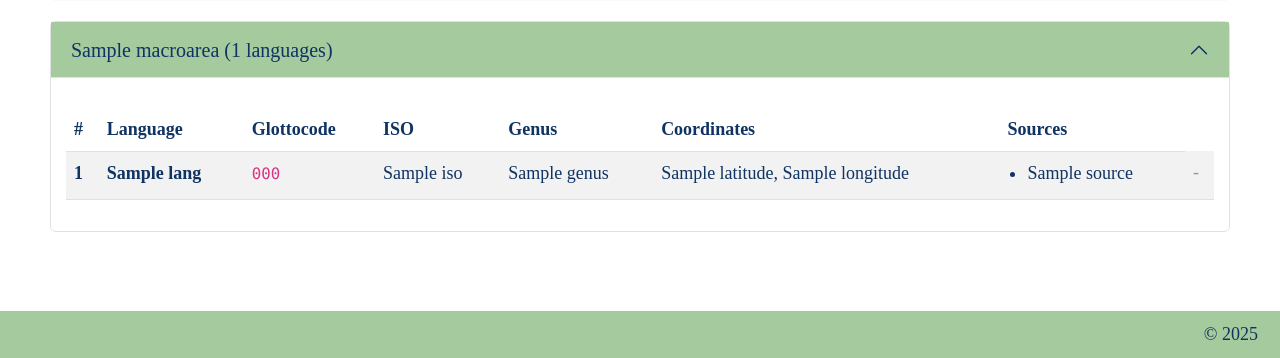
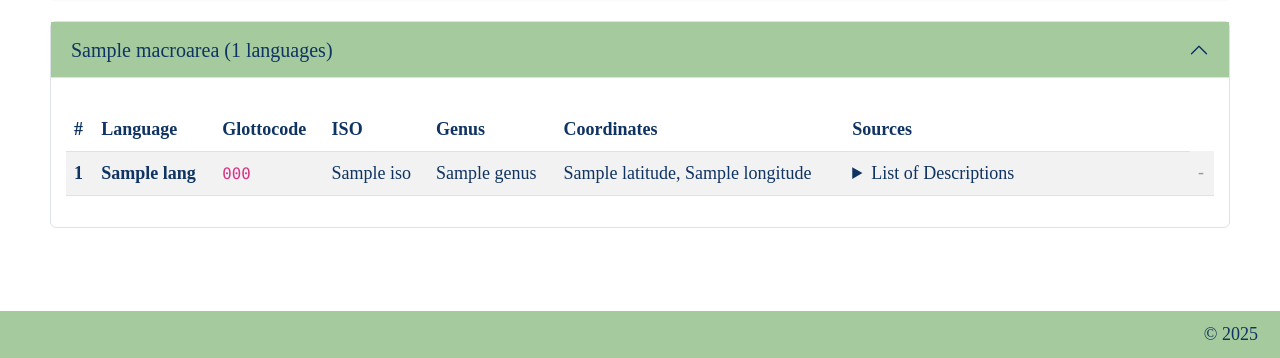
Before and after one commit to Interprole/Sampling, a Flask app: template templates/sample.html in a window 1280 px wide. Shown: the part 442-800 px from the top of the page. Run offline with Flask 3, Linux system fonts and the light colour scheme; the template is opened without the code that fills it: most values are stand-ins (such as "Sample title", 1, 10 or a date in 2020); some libraries are stand-ins or nearby versions.

Commit message:
toggle list of descriptions added

```diff
--- a/templates/sample.html
+++ b/templates/sample.html
@@ -95,11 +95,14 @@
                             </td>
                             <td>
                                 {% if lang.sources %}
-                                    <ul style="margin: 0; padding-left: 20px; list-style-type: disc;">
-                                        {% for source in lang.sources %}
-                                            <li style="margin-bottom: 4px;">{{ source }}</li>
-                                        {% endfor %}
-                                    </ul>
+                                    <details style="width: 300px">
+                                        <summary>List of Descriptions</summary>
+                                            <ul style="margin: 0; padding-left: 20px; list-style-type: disc; width: 300px;">
+                                            {% for source in lang.sources %}
+                                                <li style="margin-bottom: 4px;">{{ source }}</li>
+                                                {% endfor %}
+                                            </ul>
+                                    </details>
                                 {% else %}
                                     <span style="color: #999;">-</span>
                                 {% endif %}
```
